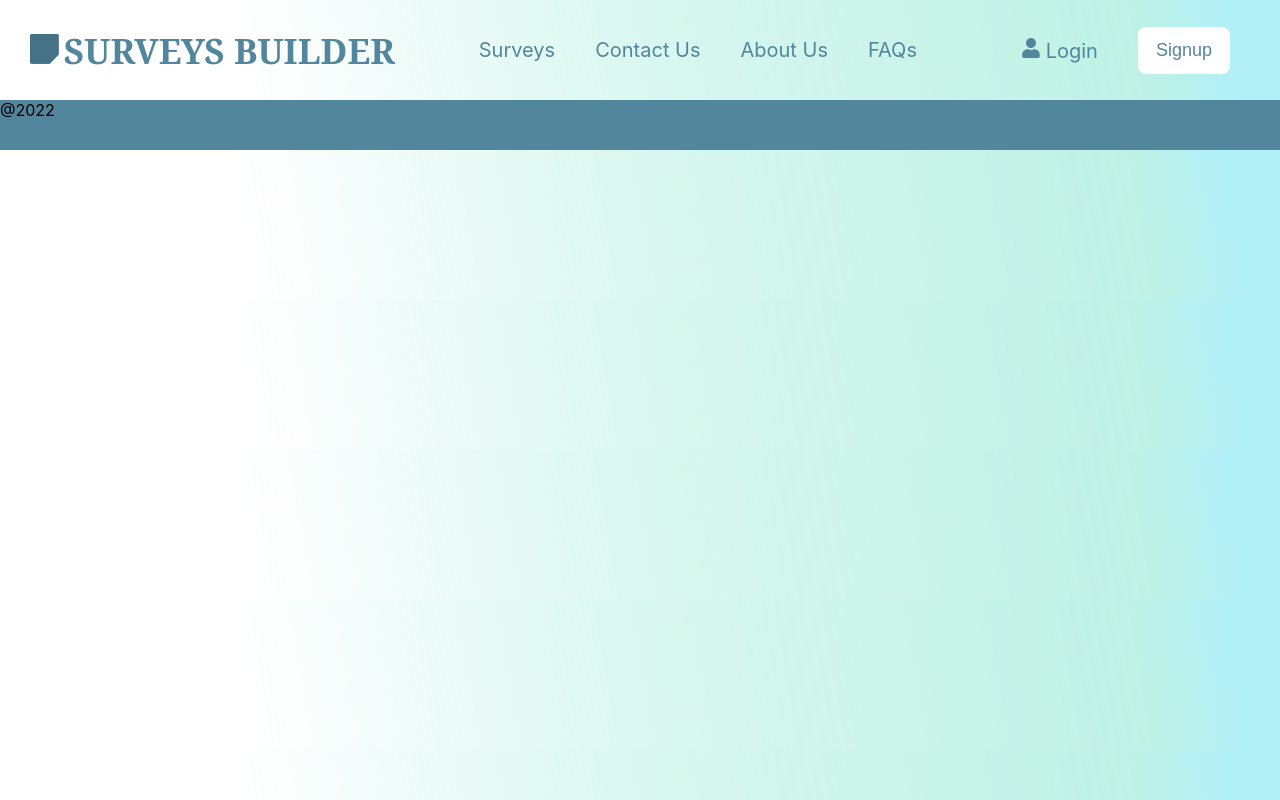
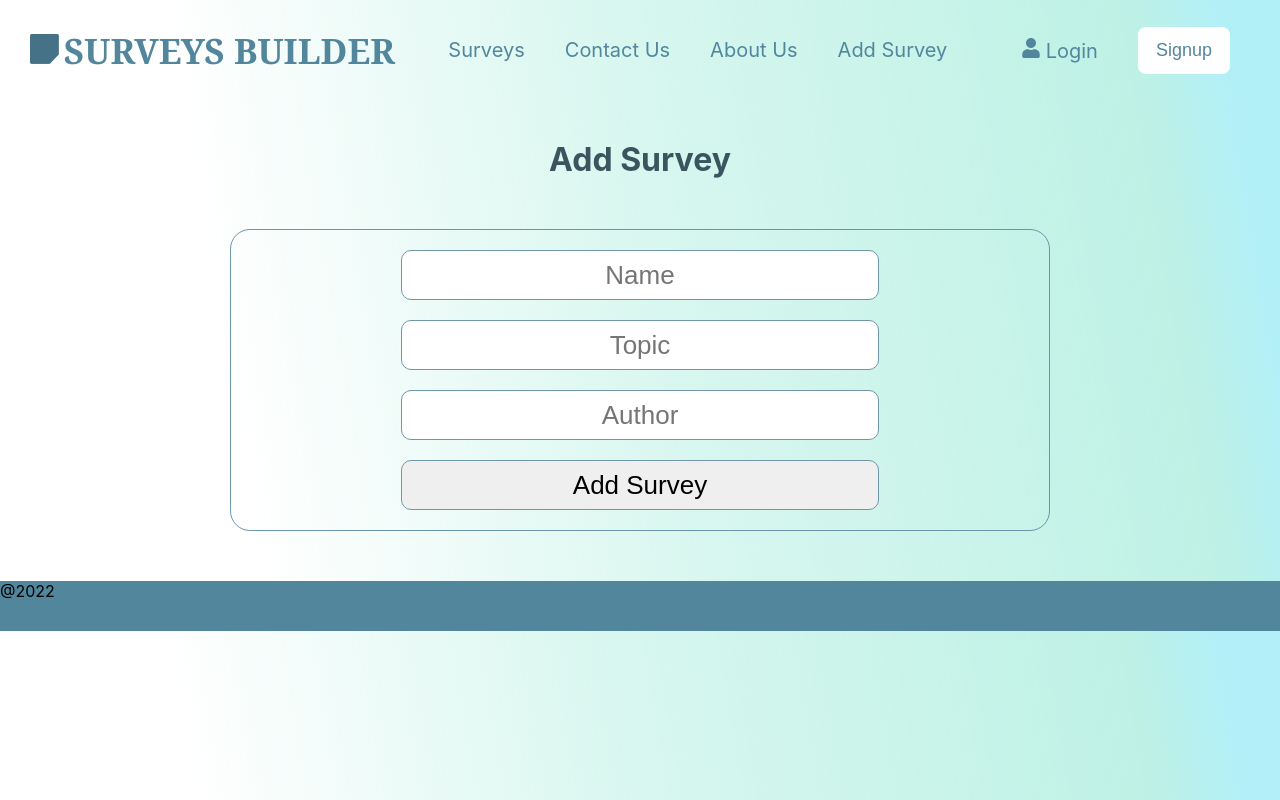
Before and after one commit to jad-amine/Surveys-Builder_React_Laravel_mySQL, a React (Create React App) app in the folder react.js/: page /addSurvey in a window 1280 px wide. Built offline with nearby package versions, Linux system fonts and the light colour scheme.

Commit message:
Created Add Survey page

```diff
--- a/react.js/src/App.css
+++ b/react.js/src/App.css
@@ -131,6 +131,39 @@
   background-color:#00b7ff;
 }
 
+/* Add Survey */
+.survey-page {
+  margin: 40px 30px;
+}
+
+.survey-page > h1 {
+  text-align: center;
+  color:#3a5460;
+}
+.survey-form{
+  border: 1px solid #6a96ab;
+  border-radius: 20px;
+  display: flex;
+  flex-direction: column;
+  margin: 50px 200px;
+  padding: 20px 20px;
+  gap: 20px;
+}
+
+.survey-form > input{
+  height: 50px;
+  margin: 0px 150px;
+  border-radius: 10px;
+  border: 1px solid #6f96a9;
+  text-align: center;
+  font-size: 26px;
+}
+
+.survey-form > input:focus{
+  border: none;
+  color: #6f96a9;
+}
+
 /* Footer */
 .footer {
   height: 50px;
--- a/react.js/src/App.js
+++ b/react.js/src/App.js
@@ -7,6 +7,7 @@ import Navbar from "./components/Navbar";
 import Home from "./components/Home";
 import Surveys from "./components/Surveys";
 import Footer from "./components/Footer";
+import AddSurvey from "./components/AddSurvey";
 import "./App.css";
 
 function App() {
@@ -18,6 +19,7 @@ function App() {
         <Routes>
           <Route path="/" element={<Home />} />
           <Route path="/surveys" element={<Surveys />} />
+          <Route path="/addSurvey" element={<AddSurvey />} />
         </Routes>
         <Footer />
       </BrowserRouter>
--- /dev/null
+++ b/react.js/src/components/AddSurvey.js
@@ -0,0 +1,48 @@
+import { useState } from "react";
+
+const AddSurvey = () => {
+  const [name, setName] = useState("");
+  const [topic, setTopic] = useState("");
+  const [author, setAuthor] = useState("");
+  // const [name, setName] = useState("");
+
+  const onSubmit = (e) => {
+    e.preventDefault();
+    console.log(name, topic, author);
+    setName("");
+    setTopic("");
+    setAuthor("");
+  };
+
+  return (
+    <div className="survey-page">
+      <h1>Add Survey</h1>
+      <form className="survey-form" onSubmit={onSubmit}>
+        {/* <label>Survey Name:</label> */}
+        <input
+          type="text"
+          placeholder={"Name"}
+          onChange={(e) => setName(e.target.value)}
+          value={name}
+        />
+        {/* <label>Topic:</label> */}
+        <input
+          type="text"
+          placeholder={"Topic"}
+          onChange={(e) => setTopic(e.target.value)}
+          value={topic}
+        />
+        {/* <label>Author:</label> */}
+        <input
+          type="text"
+          placeholder={"Author"}
+          onChange={(e) => setAuthor(e.target.value)}
+          value={author}
+        />
+        <input type={"submit"} value={"Add Survey"} />
+      </form>
+    </div>
+  );
+};
+
+export default AddSurvey;
--- a/react.js/src/components/Navbar.js
+++ b/react.js/src/components/Navbar.js
@@ -18,7 +18,7 @@ const Navbar = (props) => {
         <li onClick={() => navigate('/surveys')}>Surveys</li>
         <li>Contact Us</li>
         <li>About Us</li>
-        <li>FAQs</li>
+        <li onClick={() => navigate('/addSurvey')}>Add Survey</li>
       </ul>
       <ul>
         <li onClick={() => console.log("signin")}>
```
